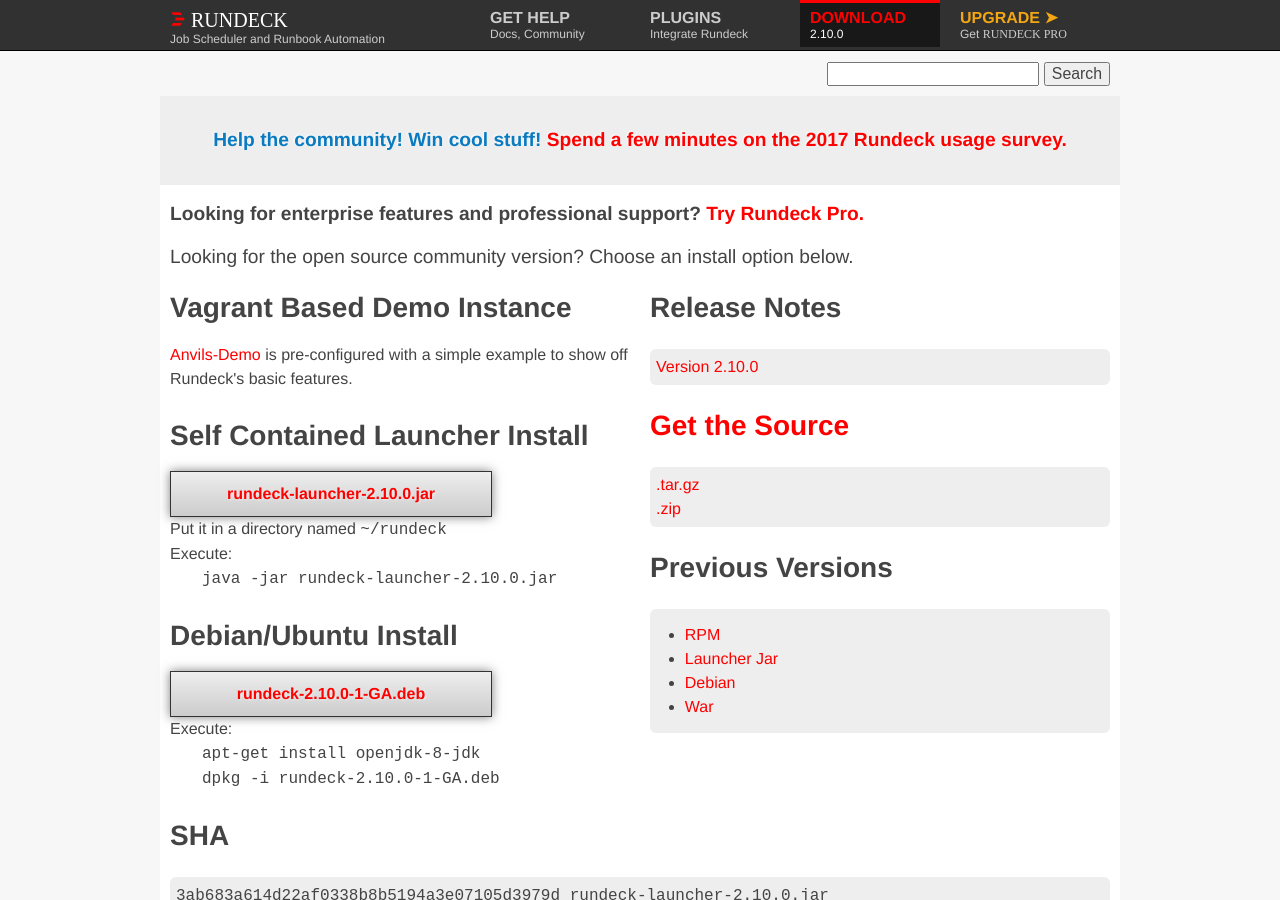
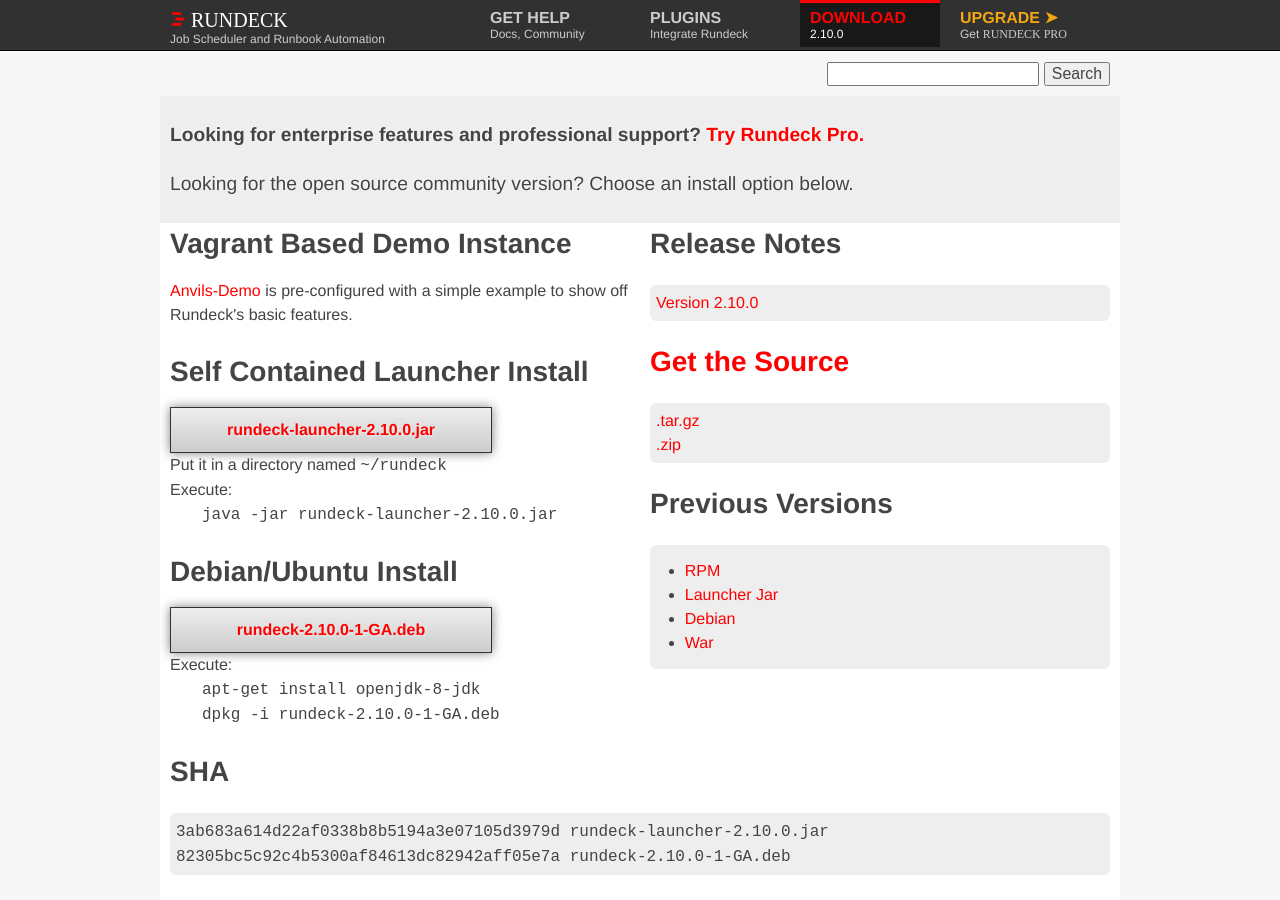
Before and after one commit to rundeck/rundeck-ghpages, a Jekyll site: the page built from downloads.html, in a window 1280 px wide and 900 px high. Built offline with Jekyll 4.4.1, drawn with Linux system fonts in a browser that asks for light colours; nearby versions of some CDN libraries.

Commit message:
removed survey banner

```diff
--- a/downloads.html
+++ b/downloads.html
@@ -9,17 +9,14 @@
 
     <article class="container_12 introduction">
       <div class="grid_12">
-      <p style="text-align: center; font-size: 120%; font-weight: bold;"><span style="color:#0a7ac1;">Help the community! Win cool stuff!</span> <a href="https://www.rundeck.com/usage-survey-2017">Spend a few minutes on the 2017 Rundeck usage survey.</a></p>
+      <p style="font-size: 120%; font-weight: bold; margin:15px 0px;">Looking for enterprise features and professional support? <a href="http://www.rundeck.com">Try Rundeck Pro.</a><p>
+        <p style="font-size: 120%; margin:15px 0px;">Looking for the open source community version? Choose an install option below.</p>
 
       </div>
       <div class="clear"></div>
     </article>
 
     <article class="container_12">
-    <div class="grid_12">
-<p style="font-size: 120%; font-weight: bold; margin:15px 0px;">Looking for enterprise features and professional support? <a href="http://www.rundeck.com">Try Rundeck Pro.</a><p>
-        <p style="font-size: 120%; margin:15px 0px;">Looking for the open source community version? Choose an install option below.</p>
-    </div>
 
     <div class="grid_6">
         <h2>Vagrant Based Demo Instance</h2>
```
